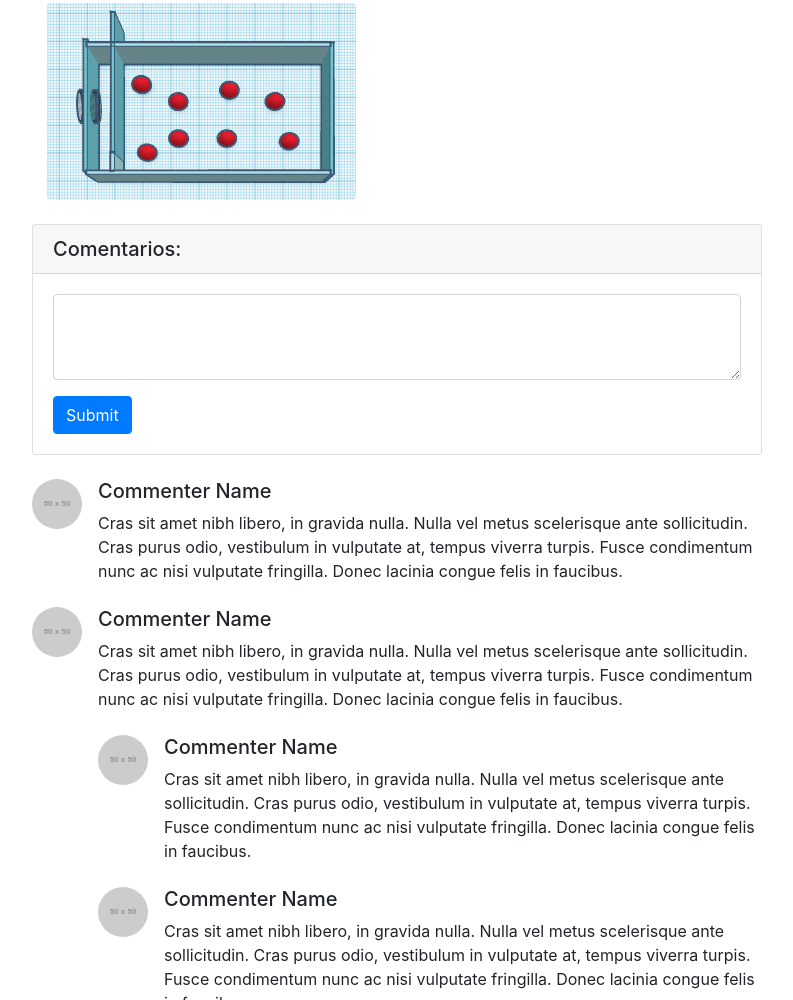
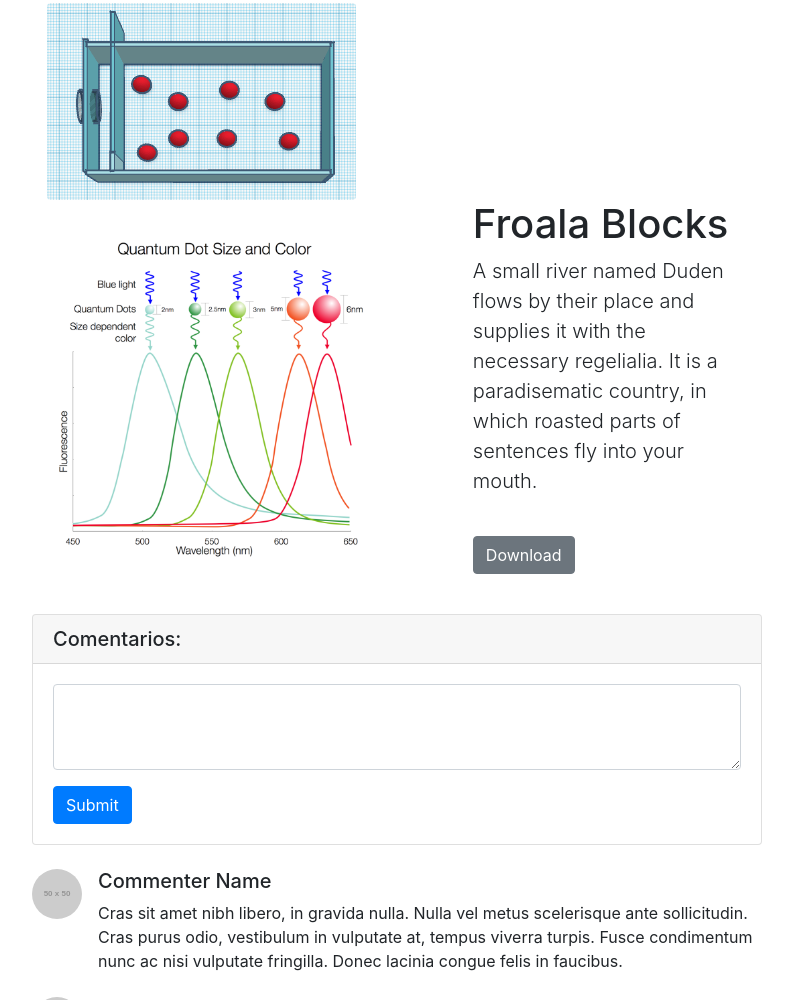
Before and after one commit to susanaglezr/biosensorcdecmx, a website: page index.html in a window 1280 px wide. Shown: the part 1552-2552 px from the top of the page, without its empty margins (53-846 px from the left). Drawn offline with Linux system fonts and the light colour scheme; placeholder pictures from the web are drawn by us.

Commit message:
Update index.html

```diff
--- a/index.html
+++ b/index.html
@@ -118,6 +118,20 @@
         <!--finfroala2-->
 
         <!--froala3-->
+        <section class="fdb-block">
+  <div class="container">
+    <div class="row align-items-center">
+      <div class="col-12 col-md-6 mb-4 mb-md-0">
+        <img alt="image" class="img-fluid" src="img/dots2.png">
+      </div>
+      <div class="col-12 col-md-6 col-lg-5 ml-md-auto text-left">
+        <h1>Froala Blocks</h1>
+        <p class="lead">A small river named Duden flows by their place and supplies it with the necessary regelialia. It is a paradisematic country, in which roasted parts of sentences fly into your mouth.</p>
+        <p><a class="btn btn-secondary mt-4" href="https://www.froala.com">Download</a></p>
+      </div>
+    </div>
+  </div>
+</section>
 
 
         <!--finfroala3-->
```
